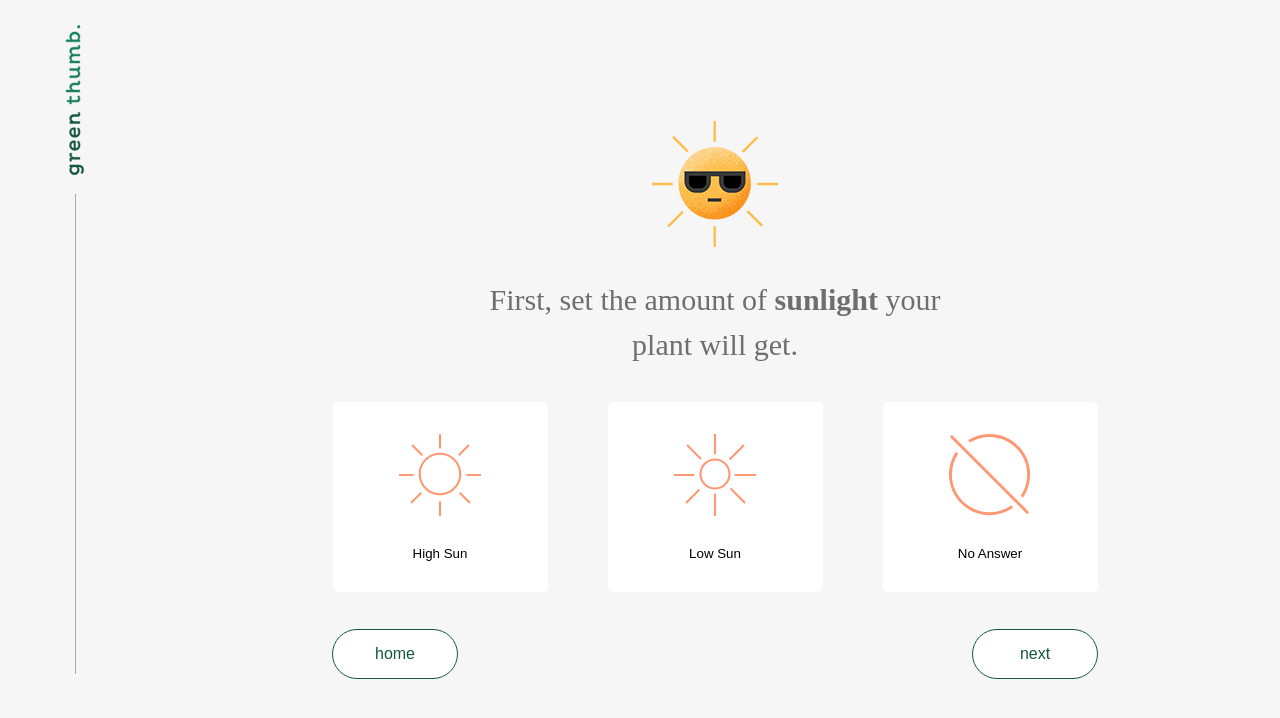
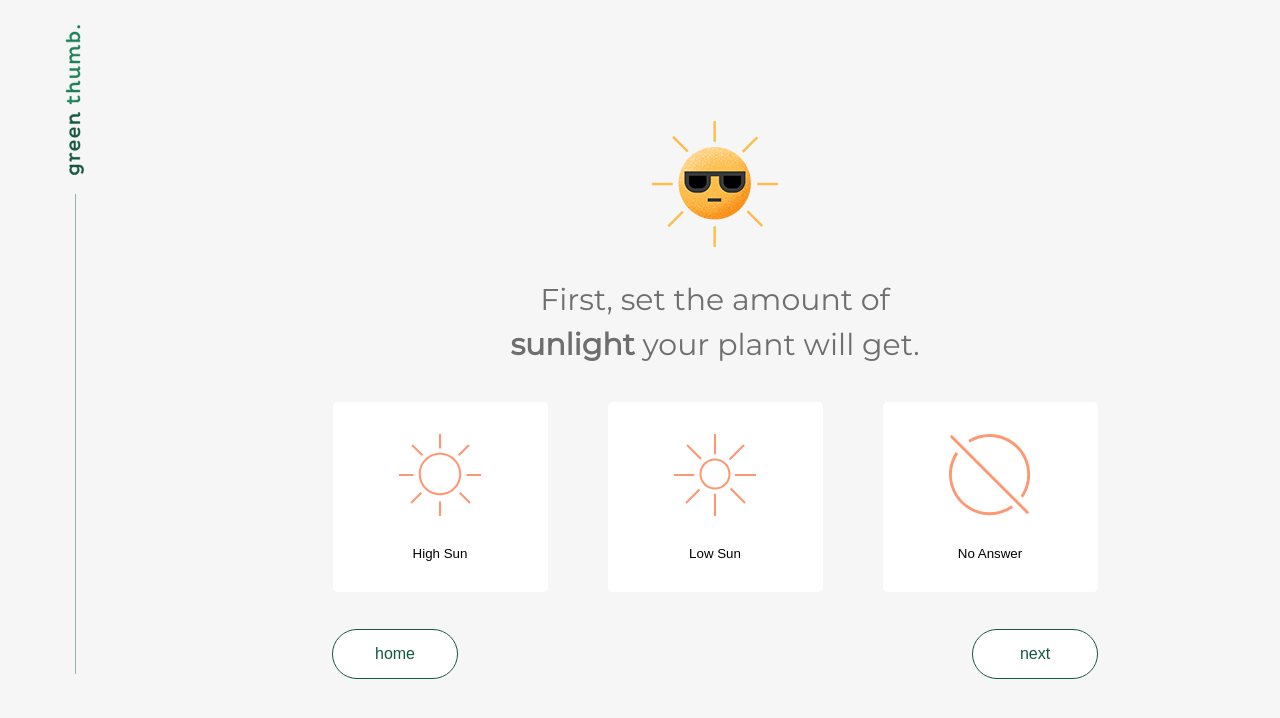
Before and after one commit to maanolfi/greenthumb, a React (Create React App) app: page /questions in a window 1280 px wide. Shown: the top 718 px of the page. Built offline with nearby package versions, Linux system fonts and the light colour scheme; no server answers.

Commit message:
font-icons

```diff
--- a/src/components/ButtonAnswer/index.js
+++ b/src/components/ButtonAnswer/index.js
@@ -41,7 +41,7 @@ const ButtonAnswer = ({ title, handleClick, idClick }) => {
   return(
     <Button nameSvgWhite={titleSvgWhite} id={idClickFormt} className={idClickFormt}
     onClick={handleClick}>
-      <IconSvg nameSvg={titleSvg} /> {console.log('button', idClickFormt)}
+      <IconSvg nameSvg={titleSvg} />
       <span> </span>
       <p>{title}</p>
     </Button>
--- a/src/styles/global.js
+++ b/src/styles/global.js
@@ -1,7 +1,8 @@
 import { createGlobalStyle } from 'styled-components'
 
+const GlobalStyle = createGlobalStyle`
 
-const GlobalStyle = createGlobalStyle`
+  @import url('https://fonts.googleapis.com/css?family=Montserrat&display=swap');
   *{
     margin: 0;
     padding: 0;
```
Also changed, not shown: src/pages/Results/styles.js (indentation only).
